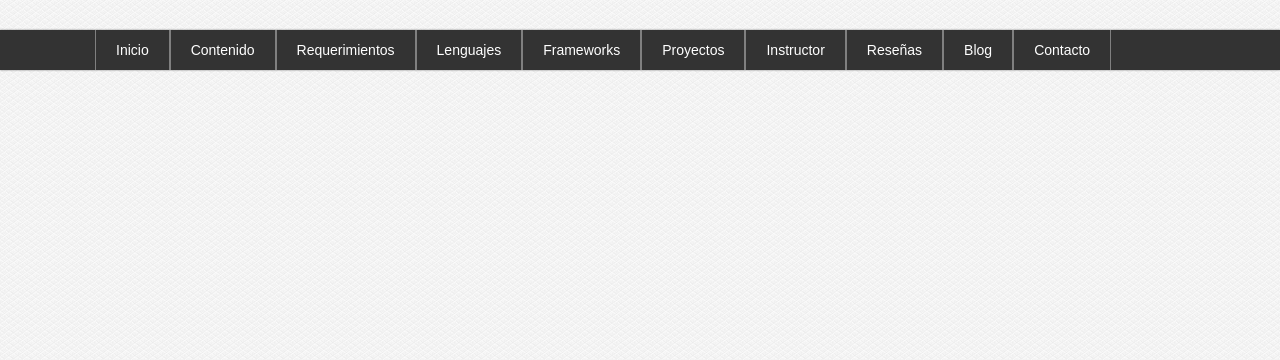
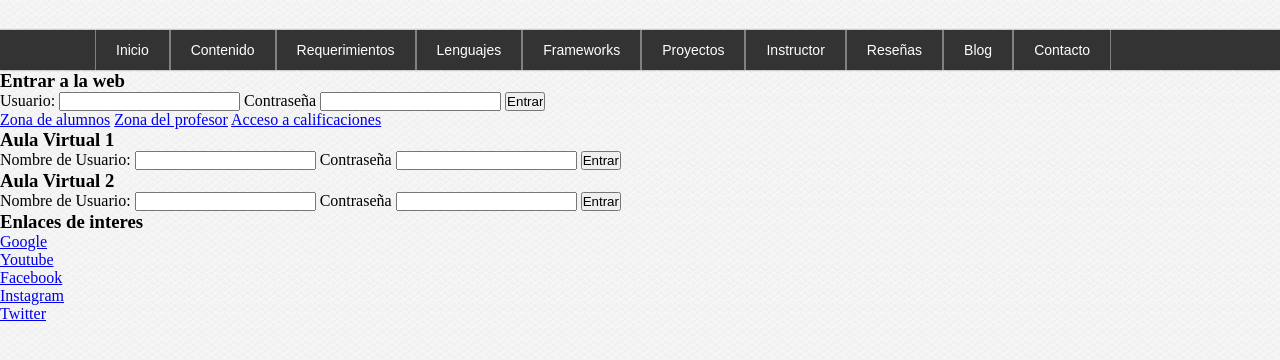
Before and after one commit to Adrian0910/course-css, a plain HTML site: page maquetacion-1/index.html in a window 1280 px wide. Shown: the part 220-580 px from the top of the page. Drawn offline with Linux system fonts and the light colour scheme.

Commit message:
Se agrego barra lateral

```diff
--- a/maquetacion-1/index.html
+++ b/maquetacion-1/index.html
@@ -37,12 +37,14 @@
             <li><a href="index.html">JavaScript</a></li>
           </ul>
         </li>
-        <li><a href="index.html">Frameworks</a>
+        <li>
+          <a href="index.html">Frameworks</a>
           <ul>
             <li><a href="index.html">LESS</a></li>
             <li><a href="index.html">SASS</a></li>
             <li><a href="index.html">Bootstrap 4</a></li>
-            </ul></li>
+          </ul>
+        </li>
         <li><a href="index.html">Proyectos</a></li>
         <li><a href="index.html">Instructor</a></li>
         <li><a href="index.html">Reseñas</a></li>
@@ -51,5 +53,70 @@
       </ul>
     </nav>
     <!-- Fin del menú -->
+
+    <!-- Inicio del contenido central -->
+    <div id="content">
+      <!-- Inicio de la barra lateral -->
+      <aside id="aside">
+        <div class="widget" id="login">
+          <h3>Entrar a la web</h3>
+          <form>
+            <label>Usuario:</label>
+            <input type="text" />
+            <label>Contraseña</label>
+            <input type="password" />
+
+            <input type="submit" value="Entrar" />
+          </form>
+          <a href="#">Zona de alumnos</a>
+          <a href="#">Zona del profesor</a>
+          <a href="#">Acceso a calificaciones</a>
+        </div>
+
+        <div class="widget" id="login">
+          <h3>Aula Virtual 1</h3>
+          <form>
+            <label>Nombre de Usuario:</label>
+            <input type="text" />
+            <label>Contraseña</label>
+            <input type="password" />
+            <input type="submit" value="Entrar" />
+          </form>
+        </div>
+
+        <div class="widget" id="login">
+          <h3>Aula Virtual 2</h3>
+          <form>
+            <label>Nombre de Usuario:</label>
+            <input type="text" />
+            <label>Contraseña</label>
+            <input type="password" />
+            <input type="submit" value="Entrar" />
+          </form>
+        </div>
+        <div class="widget" id="login">
+          <h3>Enlaces de interes</h3>
+          <ul>
+            <li>
+              <a href="https://www.google.com">Google</a>
+            </li>
+            <li>
+              <a href="https://www.youtube.com">Youtube</a>
+            </li>
+            <li>
+              <a href="https://www.facebook.com">Facebook</a>
+            </li>
+            <li>
+              <a href="https://www.instagram.com">Instagram</a>
+            </li>
+            <li>
+              <a href="https://www.twitter.com">Twitter</a>
+            </li>
+          </ul>
+        </div>
+      </aside>
+      <!-- Fin de la barra lateral -->
+    </div>
+    <!-- Fin del contenido central -->
   </body>
 </html>
```
Also changed, not shown: maquetacion-1/css/styles.css (line endings or trailing spaces). Lines whose indentation alone changed are shown as unchanged.
